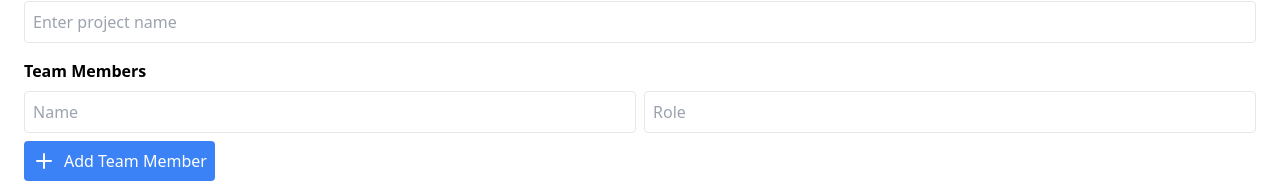
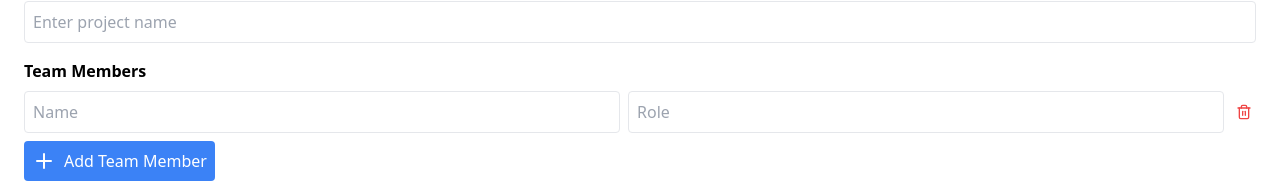
Before and after one commit to karwan01/development-progress-tracker, a React (Vite) app: page / in a window 1280 px wide. Shown: the part 103-286 px from the top of the page. Built offline with nearby package versions, Linux system fonts and the light colour scheme.

Commit message:
add functionality to remove team members from the development progress tracker

```diff
--- a/src/App.tsx
+++ b/src/App.tsx
@@ -59,6 +59,17 @@ const DevelopmentProgressTracker: React.FC = () => {
   ): void => {
     const newMembers = [...teamMembers];
     newMembers[index][field] = value;
+    setTeamMembers(newMembers);
+  };
+
+  // Add function to remove a team member
+  const removeTeamMember = (index: number): void => {
+    // Prevent removing the last team member
+    if (teamMembers.length <= 1) {
+      return;
+    }
+    const newMembers = [...teamMembers];
+    newMembers.splice(index, 1);
     setTeamMembers(newMembers);
   };
 
@@ -351,7 +362,7 @@ PRIORITY:     >> ${task.priority.toUpperCase()} <<
       <div className="mb-4">
         <h2 className="font-semibold mb-2">Team Members</h2>
         {teamMembers.map((member, index) => (
-          <div key={index} className="flex mb-2">
+          <div key={index} className="flex mb-2 items-center">
             <input
               type="text"
               placeholder="Name"
@@ -366,6 +377,18 @@ PRIORITY:     >> ${task.priority.toUpperCase()} <<
               onChange={(e) => updateTeamMember(index, "role", e.target.value)}
               className="p-2 border rounded flex-1"
             />
+            <button
+              onClick={() => removeTeamMember(index)}
+              className="text-red-500 hover:bg-red-100 p-1 rounded ml-2"
+              disabled={teamMembers.length <= 1}
+              title={
+                teamMembers.length <= 1
+                  ? "Cannot remove the last team member"
+                  : "Remove team member"
+              }
+            >
+              <Trash2 size={16} />
+            </button>
           </div>
         ))}
         <button
```
